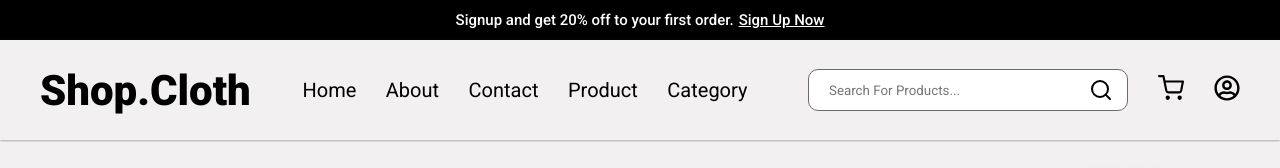
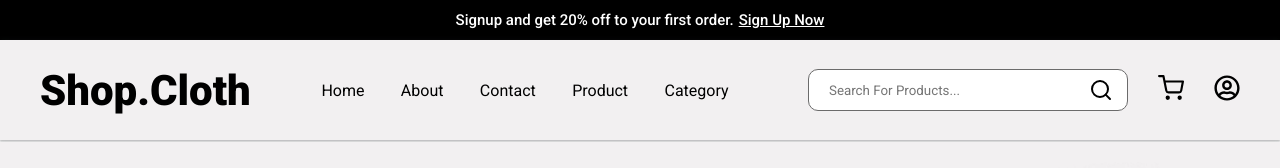
Before and after one commit to Blessen25/clothappcstm, a React (Create React App) app in the folder frontend/clothapp/: page / in a window 1280 px wide. Shown: the top 168 px of the page. Built offline with nearby package versions, Linux system fonts and the light colour scheme.

Commit message:
Commit Changes

```diff
--- a/frontend/clothapp/src/components/header/header.css
+++ b/frontend/clothapp/src/components/header/header.css
@@ -24,7 +24,7 @@
 }
 
 .headerchildsecond {
-    width: 42%;
+    width: 40%;
     display: flex;
     flex-direction: row;
     justify-content: space-evenly;
@@ -33,7 +33,7 @@
 }
 
 .headerchildsecond a {
-    font-size: 20px;
+    font-size: 16px;
     text-decoration: none;
     color: black;
     position: relative;
@@ -52,7 +52,7 @@
 }
 
 .headerchildsecond a:hover {
-    font-size: 22px;
+    font-size: 18px;
 }
 
 .headerchildsecond a:hover::after {
@@ -160,11 +160,11 @@
     }
 
     .headerchildsecond a {
-        font-size: 16px;
+        font-size: 14px;
     }
 
     .headerchildsecond a:hover {
-        font-size: 18px;
+        font-size: 16px;
     }
 
     .headerchildsecond a:hover::after {
```
